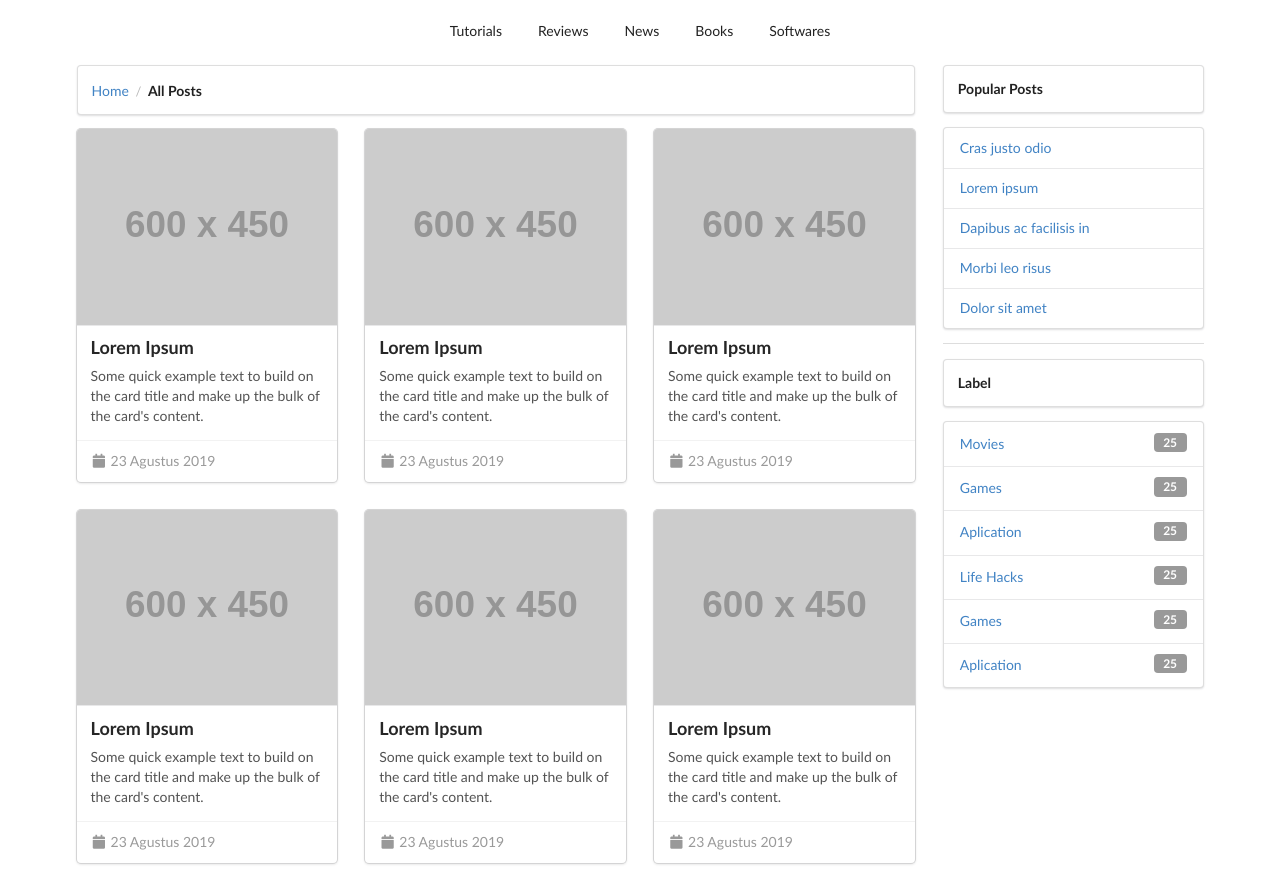
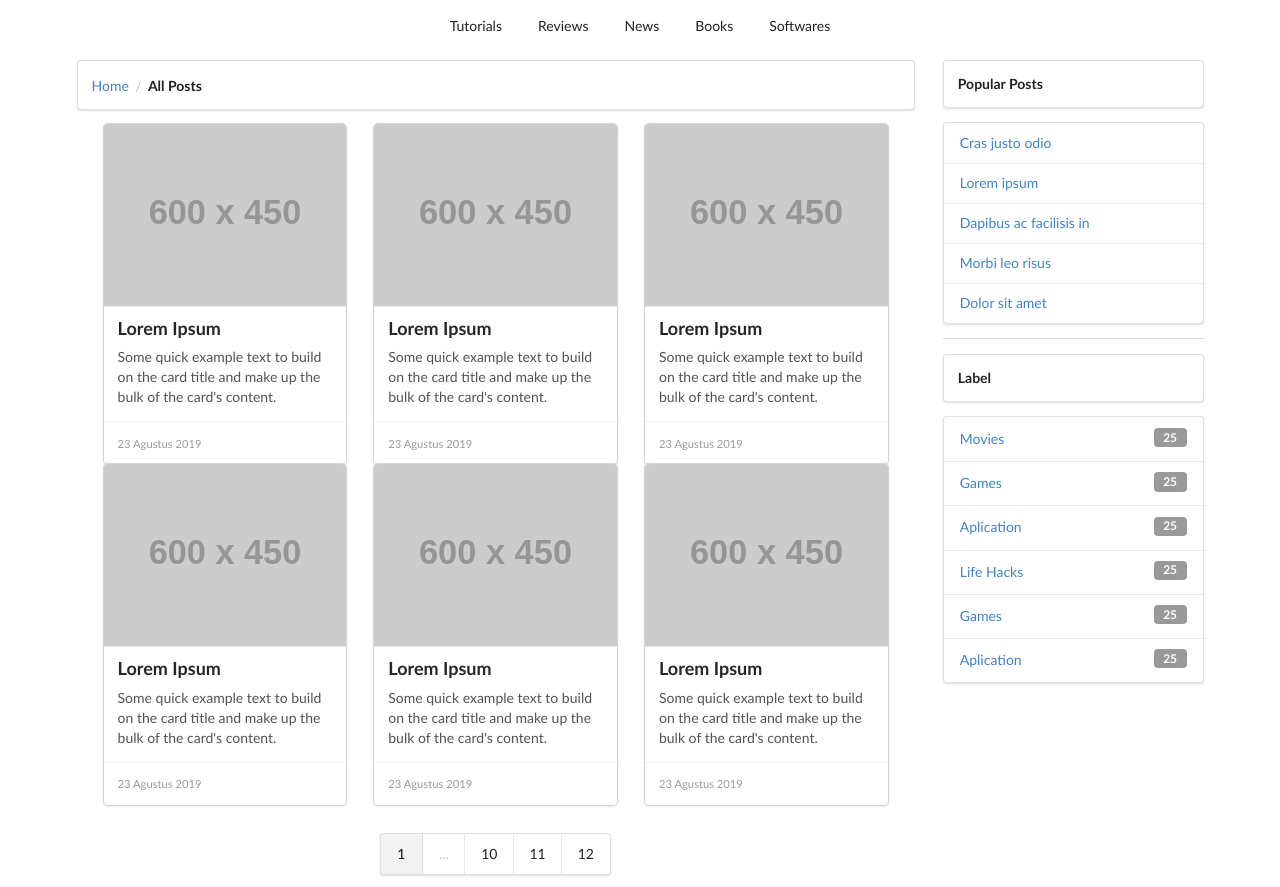
Before and after one commit to SkripsiGW/SemanticWeb, a website: page index.html in a window 1280 px wide. Shown: the part 269-1156 px from the top of the page. Drawn offline with Linux system fonts and the light colour scheme; placeholder pictures from the web are drawn by us.

Commit message:
Update index.html

```diff
--- a/index.html
+++ b/index.html
@@ -45,17 +45,17 @@
     <!-- Logo + Responsive Img -->
     <div class="ui two column stackable grid container" style="margin-top:-1rem">
       <div class="five wide column">
-        <img class="ui centered image" src="https://placehold.it/300x175&amp;text=LOGO" height="100px" alt="">
+        <img class="ui centered image" src="https://placehold.it/300x175&amp;text=LOGO" alt="">
       </div>
       <div class="eleven wide column">
-        <img src="https://placehold.it/750x175&amp;text=Responsive Img" alt="advertisement for deep fried Twinkies">
+        <img class="ui centered image" src="https://placehold.it/750x175&amp;text=Responsive Img" alt="advertisement for deep fried Twinkies">
       </div>
     </div>
     <!-- End Logo + Responsive Img -->
 
     <!-- Navbar Menu -->
-    <div class="ui centered grid">
-      <div class="center aligned column">
+    <div class="ui grid container">
+      <div class="center aligned column" style="overflow-x:auto">
         <div class="ui compact menu secondary">
           <a href="" class="item">Tutorials</a>
           <a href="" class="item">Reviews</a>
@@ -75,7 +75,7 @@
     <!-- Divider -->
     <div class="ui two grid">
       <!-- Main Content -->
-      <div class="twelve wide column">
+      <div class="sixteen wide tablet twelve wide computer column">
         <!-- Breadcrumb -->
         <div class="ui segment">
           <div class="ui breadcrumb">
@@ -86,10 +86,10 @@
         </div>
         <!-- End Breadcrumb -->
 
-        <div class="ui centered equal width grid">
+        <div class="ui centered grid">
           <!-- List Articles -->
           <div class="row">
-            <div class="column">
+            <div class="eight wide tablet five wide computer column">
               <article class="ui card">
                 <div class="image">
                   <img src="https://placehold.it/600x450&text=Image">
@@ -99,11 +99,11 @@
                   <div class="description">Some quick example text to build on the card title and make up the bulk of the card's content.</div>
                 </div>
                 <div class="extra content">
-                  <a><i class="calendar icon"></i>23 Agustus 2019</a>
+                  <small>23 Agustus 2019</small>
                 </div>
               </article>
             </div>
-            <div class="column">
+            <div class="eight wide tablet five wide computer column">
               <article class="ui card">
                 <div class="image">
                   <img src="https://placehold.it/600x450&text=Image">
@@ -113,11 +113,11 @@
                   <div class="description">Some quick example text to build on the card title and make up the bulk of the card's content.</div>
                 </div>
                 <div class="extra content">
-                  <a><i class="calendar icon"></i>23 Agustus 2019</a>
+                  <small>23 Agustus 2019</small>
                 </div>
               </article>
             </div>
-            <div class="column">
+            <div class="eight wide tablet five wide computer column">
               <article class="ui card">
                 <div class="image">
                   <img src="https://placehold.it/600x450&text=Image">
@@ -127,13 +127,11 @@
                   <div class="description">Some quick example text to build on the card title and make up the bulk of the card's content.</div>
                 </div>
                 <div class="extra content">
-                  <a><i class="calendar icon"></i>23 Agustus 2019</a>
+                  <small>23 Agustus 2019</small>
                 </div>
               </article>
             </div>
-          </div>
-          <div class="row">
-            <div class="column">
+            <div class="eight wide tablet five wide computer column">
               <article class="ui card">
                 <div class="image">
                   <img src="https://placehold.it/600x450&text=Image">
@@ -143,11 +141,11 @@
                   <div class="description">Some quick example text to build on the card title and make up the bulk of the card's content.</div>
                 </div>
                 <div class="extra content">
-                  <a><i class="calendar icon"></i>23 Agustus 2019</a>
+                  <small>23 Agustus 2019</small>
                 </div>
               </article>
             </div>
-            <div class="column">
+            <div class="eight wide tablet five wide computer column">
               <article class="ui card">
                 <div class="image">
                   <img src="https://placehold.it/600x450&text=Image">
@@ -157,11 +155,11 @@
                   <div class="description">Some quick example text to build on the card title and make up the bulk of the card's content.</div>
                 </div>
                 <div class="extra content">
-                  <a><i class="calendar icon"></i>23 Agustus 2019</a>
+                  <small>23 Agustus 2019</small>
                 </div>
               </article>
             </div>
-            <div class="column">
+            <div class="eight wide tablet five wide computer column">
               <article class="ui card">
                 <div class="image">
                   <img src="https://placehold.it/600x450&text=Image">
@@ -171,7 +169,7 @@
                   <div class="description">Some quick example text to build on the card title and make up the bulk of the card's content.</div>
                 </div>
                 <div class="extra content">
-                  <a><i class="calendar icon"></i>23 Agustus 2019</a>
+                  <small>23 Agustus 2019</small>
                 </div>
               </article>
             </div>
@@ -197,7 +195,7 @@
       <!-- End Main Content -->
 
       <!-- Sidebar -->
-      <aside class="four wide column">
+      <aside class="sixteen wide tablet four wide computer column">
         <section id="popular">
           <h5 class="ui segment">Popular Posts</h5>
           <div class="ui vertical fluid menu">
@@ -251,7 +249,7 @@
   <footer>
     <div class="ui container-fluid">
       <div class="ui segment column centered grid">
-        <div id="about" class="eight wide column center aligned">
+        <div id="about" class="eight wide desktop column center aligned">
           <h5>Lorem Ipsum</h5>
           <p>Lorem, ipsum dolor sit amet consectetur adipisicing elit. Harum quis animi nemo sunt fugit facilis culpa doloremque, corrupti necessitatibus unde mollitia possimus praesentium iusto, repellat accusamus! Porro eligendi esse sequi!</p>
         </div>
```
